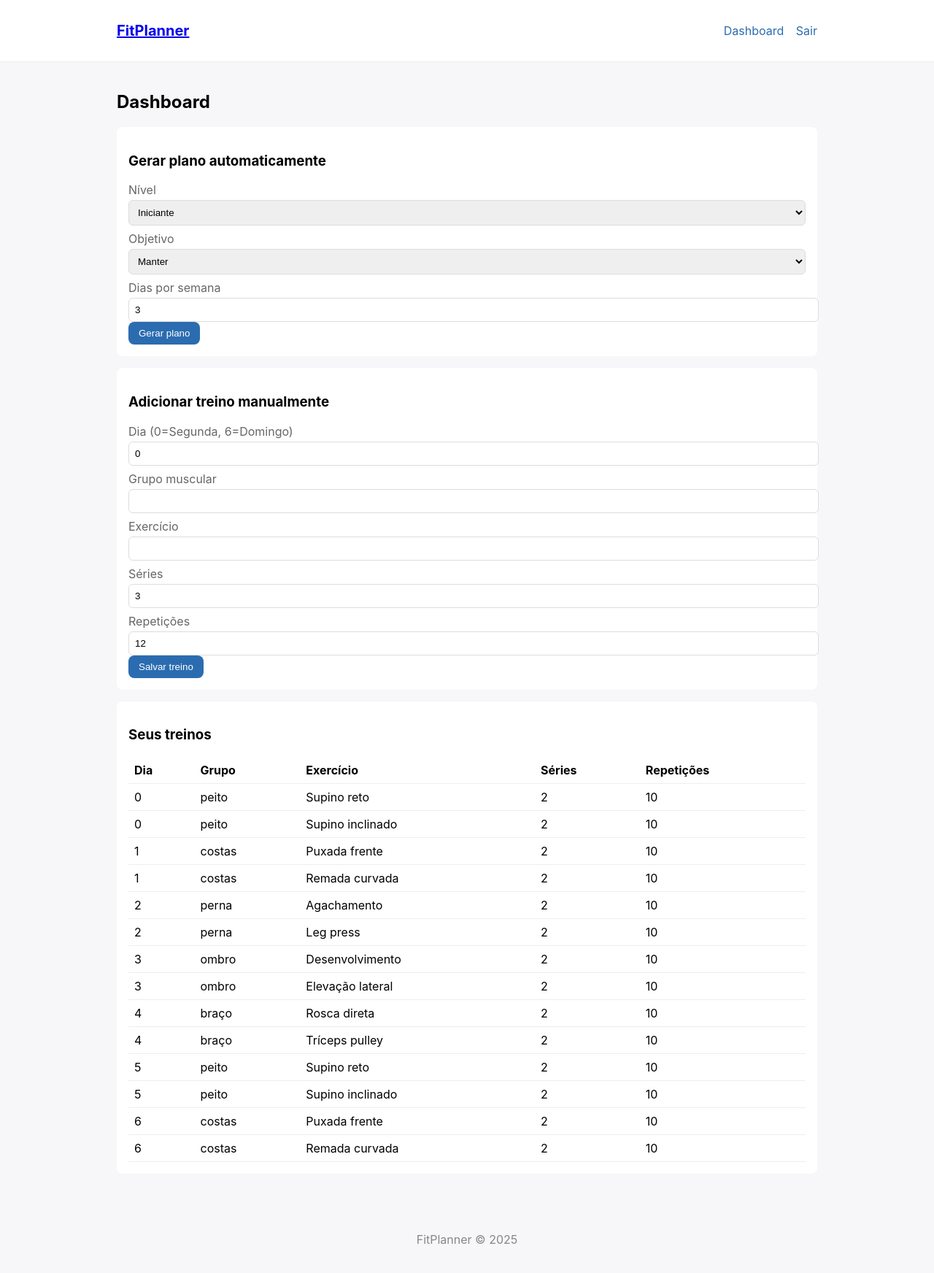
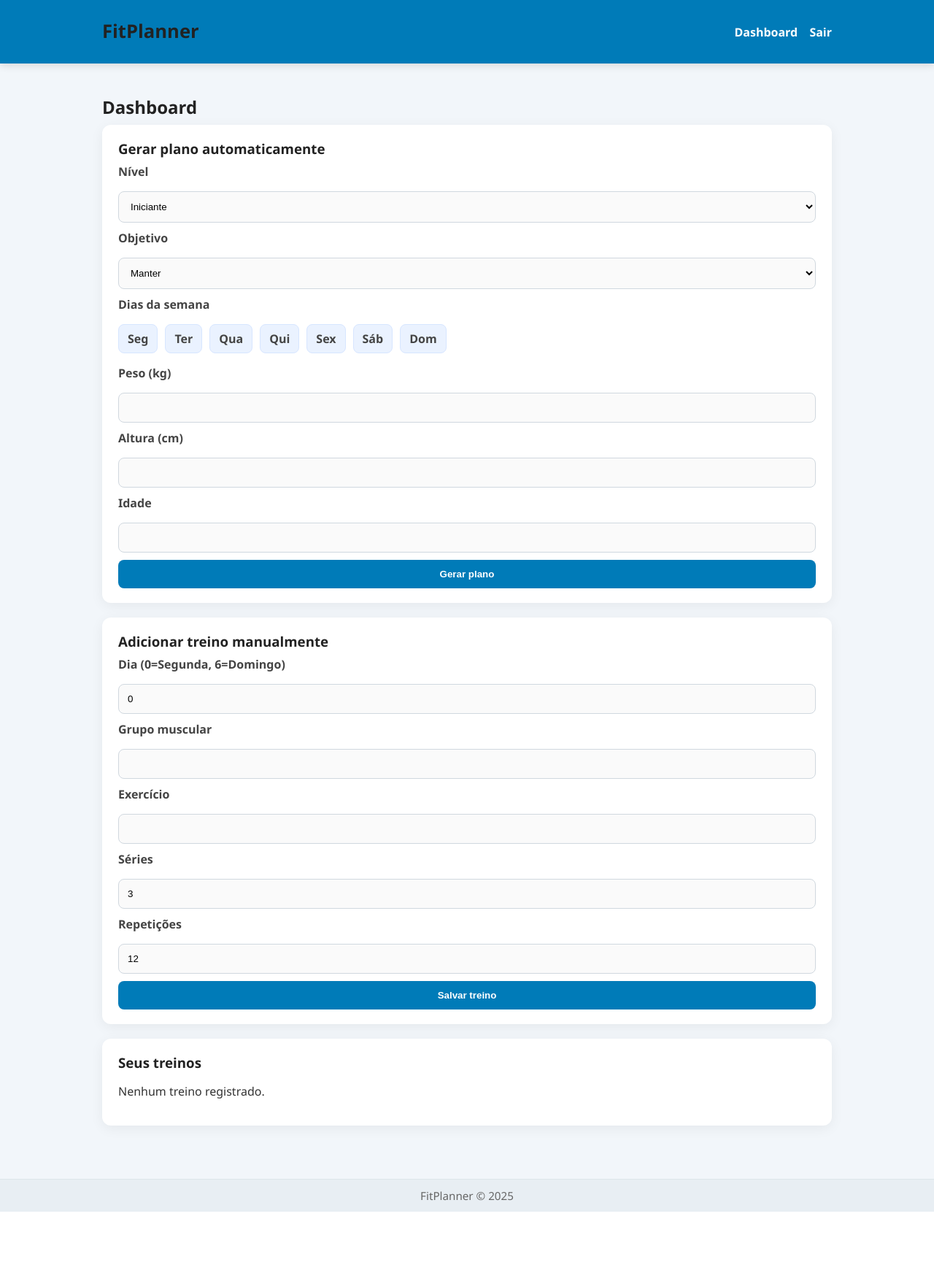
Before and after one commit to JoaoVictor-11/FitPlanner, a Flask app: page /dashboard in a window 1280 px wide. Shown: the whole page at 73% size. After the commit the page ends 1660 px from the top, so only its background shows below. Run offline with Flask 3, Linux system fonts and the light colour scheme; a user stored in the database is signed in.

Commit message:
Implementa ajustes gerais no projeto, incluindo melhorias no fluxo do catálogo, organização do código e correções menores.

```diff
--- a/app.py
+++ b/app.py
@@ -1,147 +1,192 @@
 from flask import Flask, render_template, request, redirect, url_for, flash
 from flask_sqlalchemy import SQLAlchemy
-from flask_login import LoginManager, login_user, login_required, logout_user, current_user, UserMixin
-from werkzeug.security import generate_password_hash, check_password_hash
+from flask_login import LoginManager, UserMixin, login_user, logout_user, login_required, current_user
 import os
 
 app = Flask(__name__)
-app.config['SECRET_KEY'] = os.environ.get('FITPLANNER_SECRET', 'troque_esta_chave_para_producao')
+app.config['SECRET_KEY'] = 'segredo_super_secreto'
 app.config['SQLALCHEMY_DATABASE_URI'] = 'sqlite:///fitplanner.db'
 app.config['SQLALCHEMY_TRACK_MODIFICATIONS'] = False
 
 db = SQLAlchemy(app)
-login_manager = LoginManager(app)
-login_manager.login_view = 'login'
+login = LoginManager(app)
+login.login_view = "login"
 
-class User(UserMixin, db.Model):
-    __tablename__ = 'usuarios'
+# ============================
+# MODELOS DO BANCO
+# ============================
+
+class User(db.Model, UserMixin):
     id = db.Column(db.Integer, primary_key=True)
-    nome = db.Column(db.String(150), nullable=False)
-    email = db.Column(db.String(150), unique=True, nullable=False)
-    senha_hash = db.Column(db.String(150), nullable=False)
-
-    def set_password(self, senha):
-        self.senha_hash = generate_password_hash(senha)
-
-    def check_password(self, senha):
-        return check_password_hash(self.senha_hash, senha)
+    nome = db.Column(db.String(100))
+    email = db.Column(db.String(120), unique=True)
+    senha = db.Column(db.String(120))
 
 class Treino(db.Model):
-    __tablename__ = 'treinos'
     id = db.Column(db.Integer, primary_key=True)
-    user_id = db.Column(db.Integer, db.ForeignKey('usuarios.id'), nullable=False)
-    dias_semana_id = db.Column(db.Integer, nullable=False)
-    grupo_muscular = db.Column(db.String(100), nullable=False)
-    exercicio = db.Column(db.String(200), nullable=False)
-    series = db.Column(db.Integer, nullable=False)
-    repeticoes = db.Column(db.Integer, nullable=False)
-    usuario = db.relationship('User', backref=db.backref('treinos', lazy=True))
+    user_id = db.Column(db.Integer, db.ForeignKey("user.id"))
+    dias_semana_id = db.Column(db.Integer)
+    grupo_muscular = db.Column(db.String(120))
+    exercicio = db.Column(db.String(120))
+    series = db.Column(db.Integer)
+    repeticoes = db.Column(db.Integer)
 
-@login_manager.user_loader
+@login.user_loader
 def load_user(user_id):
     return User.query.get(int(user_id))
 
-def gerar_recomendacao(perfil):
-    planos = []
-    nivel = perfil.get('nivel', 'iniciante')
-    objetivo = perfil.get('objetivo', 'manter')
-    dias = int(perfil.get('dias_por_semana', 3))
-    base_exercicios = {
-        'peito': ['Supino reto', 'Supino inclinado', 'Flexão de braço'],
-        'costas': ['Puxada frente', 'Remada curvada', 'Levantamento terra (leve)'],
-        'perna': ['Agachamento', 'Leg press', 'Avanço'],
-        'ombro': ['Desenvolvimento', 'Elevação lateral'],
-        'braco': ['Rosca direta', 'Tríceps pulley']
-    }
-    grupos = list(base_exercicios.keys())
-    for d in range(dias):
-        grupo = grupos[d % len(grupos)]
-        for ex in base_exercicios[grupo][:2]:
-            series = 3 if nivel == 'intermediario' else (2 if nivel == 'iniciante' else 4)
-            repeticoes = 12 if objetivo == 'hipertrofia' else (15 if objetivo == 'resistencia' else 10)
-            planos.append({
-                'dias_semana_id': d, 'grupo_muscular': grupo, 'exercicio': ex,
-                'series': series, 'repeticoes': repeticoes
-            })
-    return planos
+# ============================
+# ROTAS
+# ============================
 
-@app.route('/')
+@app.route("/")
 def index():
-    return render_template('index.html')
+    return render_template("index.html")
 
-@app.route('/register', methods=['GET','POST'])
-def register():
-    if request.method == 'POST':
-        nome = request.form['nome']
-        email = request.form['email']
-        senha = request.form['senha']
-        if User.query.filter_by(email=email).first():
-            flash('E-mail já cadastrado.', 'warning')
-            return redirect(url_for('register'))
-        user = User(nome=nome, email=email)
-        user.set_password(senha)
-        db.session.add(user)
-        db.session.commit()
-        flash('Conta criada com sucesso. Faça login.', 'success')
-        return redirect(url_for('login'))
-    return render_template('register.html')
+# ---------- LOGIN ----------
+@app.route("/login", methods=["GET", "POST"])
+def login():
+    if request.method == "POST":
+        email = request.form["email"]
+        senha = request.form["senha"]
 
-@app.route('/login', methods=['GET','POST'])
-def login():
-    if request.method == 'POST':
-        email = request.form['email']
-        senha = request.form['senha']
         user = User.query.filter_by(email=email).first()
-        if not user or not user.check_password(senha):
-            flash('Credenciais inválidas.', 'danger')
-            return redirect(url_for('login'))
-        login_user(user)
-        return redirect(url_for('dashboard'))
-    return render_template('login.html')
 
-@app.route('/logout')
+        if user and user.senha == senha:
+            login_user(user)
+            flash("Login realizado com sucesso!", "success")
+            return redirect(url_for("dashboard"))
+        else:
+            flash("Email ou senha incorretos!", "error")
+
+    return render_template("login.html")
+
+# ---------- LOGOUT ----------
+@app.route("/logout")
 @login_required
 def logout():
     logout_user()
-    flash('Desconectado com sucesso.', 'info')
-    return redirect(url_for('index'))
+    flash("Você saiu da conta.", "info")
+    return redirect(url_for("index"))
 
-@app.route('/dashboard', methods=['GET','POST'])
+# ---------- REGISTRO ----------
+@app.route("/register", methods=["GET", "POST"])
+def register():
+    if request.method == "POST":
+        nome = request.form["nome"]
+        email = request.form["email"]
+        senha = request.form["senha"]
+
+        user = User.query.filter_by(email=email).first()
+        if user:
+            flash("Este email já está cadastrado!", "error")
+            return redirect(url_for("register"))
+
+        novo = User(nome=nome, email=email, senha=senha)
+        db.session.add(novo)
+        db.session.commit()
+
+        flash("Conta criada com sucesso!", "success")
+        return redirect(url_for("login"))
+
+    return render_template("register.html")
+
+# ---------- DASHBOARD ----------
+@app.route("/dashboard", methods=["GET", "POST"])
 @login_required
 def dashboard():
-    if request.method == 'POST' and request.form.get('action') == 'salvar_treino':
-        treino = Treino(
-            user_id=current_user.id,
-            dias_semana_id=int(request.form['dias_semana_id']),
-            grupo_muscular=request.form['grupo_muscular'],
-            exercicio=request.form['exercicio'],
-            series=int(request.form['series']),
-            repeticoes=int(request.form['repeticoes'])
-        )
-        db.session.add(treino)
-        db.session.commit()
-        flash('Treino salvo!', 'success')
-        return redirect(url_for('dashboard'))
-    treinos = Treino.query.filter_by(user_id=current_user.id).order_by(Treino.dias_semana_id).all()
-    return render_template('dashboard.html', treinos=treinos)
 
-@app.route('/gerar_plano', methods=['POST'])
+    # Salvando treino manualmente
+    if request.method == "POST":
+        if request.form.get("action") == "salvar_treino":
+
+            t = Treino(
+                user_id=current_user.id,
+                dias_semana_id=int(request.form["dias_semana_id"]),
+                grupo_muscular=request.form["grupo_muscular"],
+                exercicio=request.form["exercicio"],
+                series=int(request.form["series"]),
+                repeticoes=int(request.form["repeticoes"])
+            )
+            db.session.add(t)
+            db.session.commit()
+
+            flash("Treino salvo!", "success")
+            return redirect(url_for("dashboard"))
+
+    treinos = Treino.query.filter_by(user_id=current_user.id).all()
+
+    return render_template("dashboard.html", treinos=treinos)
+
+# ---------- GERADOR DE TREINO AUTOMÁTICO ----------
+@app.route("/gerar_plano", methods=["POST"])
 @login_required
 def gerar_plano():
-    perfil = {
-        'nivel': request.form.get('nivel', 'iniciante'),
-        'objetivo': request.form.get('objetivo', 'manter'),
-        'dias_por_semana': request.form.get('dias_por_semana', 3)
+
+    nivel = request.form["nivel"]
+    objetivo = request.form["objetivo"]
+    dias = request.form.getlist("dias")
+    peso = request.form["peso"]
+    altura = request.form["altura"]
+    idade = request.form["idade"]
+
+    if not dias:
+        flash("Selecione pelo menos um dia!", "error")
+        return redirect(url_for("dashboard"))
+
+    # Dados simples de exemplo — depois posso melhorar com tabelas e IA
+    plano_base = {
+        "Peito": ["Supino reto", "Supino inclinado", "Crucifixo"],
+        "Costas": ["Puxada alta", "Remada baixa", "Barra fixa"],
+        "Pernas": ["Agachamento", "Leg press", "Cadeira extensora"],
+        "Ombro": ["Desenvolvimento", "Elevação lateral"],
+        "Bíceps": ["Rosca direta", "Rosca alternada"],
+        "Tríceps": ["Tríceps corda", "Paralelas"]
     }
-    sugestoes = gerar_recomendacao(perfil)
-    for s in sugestoes:
-        treino = Treino(user_id=current_user.id, **s)
-        db.session.add(treino)
+
+    # Limpando plano anterior
+    Treino.query.filter_by(user_id=current_user.id).delete()
+
+    # Distribuição
+    dias_lista = ["Seg", "Ter", "Qua", "Qui", "Sex", "Sáb", "Dom"]
+    mapa = [dias_lista.index(d) for d in dias]
+
+    grupos = list(plano_base.keys())
+    idx = 0
+
+    for dia in mapa:
+        grupo = grupos[idx % len(grupos)]
+        exercicios = plano_base[grupo]
+
+        for ex in exercicios:
+            novo = Treino(
+                user_id=current_user.id,
+                dias_semana_id=dia,
+                grupo_muscular=grupo,
+                exercicio=ex,
+                series=3,
+                repeticoes=12
+            )
+            db.session.add(novo)
+
+        idx += 1
+
     db.session.commit()
-    flash(f'{len(sugestoes)} exercícios gerados e salvos no seu perfil.', 'success')
-    return redirect(url_for('dashboard'))
 
-if __name__ == '__main__':
-    with app.app_context():
-        db.create_all()
+    flash("Plano gerado com sucesso!", "success")
+    return redirect(url_for("dashboard"))
+
+# ============================
+# INICIALIZAR BANCO
+# ============================
+if not os.path.exists("instance"):
+    os.makedirs("instance")
+
+with app.app_context():
+    db.create_all()
+
+# ============================
+# EXECUTAR APP
+# ============================
+if __name__ == "__main__":
     app.run(debug=True)
--- a/requirements.txt
+++ b/requirements.txt
@@ -2,3 +2,7 @@ Flask==2.2.5
 Flask-Login==0.6.2
 Flask-SQLAlchemy==3.0.5
 Werkzeug==2.2.3
+Flask-WTF==1.2.1
+python-dotenv==1.0.1
+gunicorn==21.2.0
+email-validator==2.1.0.post1
--- a/static/style.css
+++ b/static/style.css
@@ -1 +1,257 @@
-:root{--bg:#f7f7f9;--accent:#2b6cb0;--muted:#666}body{font-family:Inter,system-ui;-apple-system,'Segoe UI',Roboto,'Helvetica Neue',Arial;background:var(--bg);margin:0}.container{max-width:960px;margin:0 auto;padding:20px}.topbar{background:#fff;border-bottom:1px solid #eee}.topbar .container{display:flex;align-items:center;justify-content:space-between}.topbar h1{margin:10px 0;font-size:20px}.topbar nav a{margin-left:12px;text-decoration:none;color:var(--accent)}.hero{padding:40px;text-align:center;background:linear-gradient(90deg,#fff,#f4f8ff);border-radius:8px}.btn{display:inline-block;padding:8px 14px;border-radius:8px;background:var(--accent);color:#fff;text-decoration:none;border:none;cursor:pointer}.btn.ghost{background:transparent;color:var(--accent);border:1px solid var(--accent)}.card{background:#fff;padding:16px;border-radius:8px;margin-top:16px}label{display:block;margin-top:8px;color:var(--muted)}input,select{width:100%;padding:8px;margin-top:4px;border-radius:6px;border:1px solid #ddd}.table{width:100%;border-collapse:collapse;margin-top:8px}.table th,.table td{padding:8px;border-bottom:1px solid #eee;text-align:left}.flashes{list-style:none;padding:0}.flash{padding:8px;margin:8px 0;border-radius:6px}.flash.success{background:#e6ffed;border:1px solid #b7f0c3}.flash.warning{background:#fff9e6;border:1px solid #ffe3a8}.flash.danger{background:#ffe6e6;border:1px solid #ffb3b3}.footer{padding:16px;text-align:center;color:#888;margin-top:24px}
+/* ======================= */
+/* ===== ESTILO GERAL ==== */
+/* ======================= */
+body {
+    font-family: 'Segoe UI', Tahoma, Geneva, Verdana, sans-serif;
+    background: #f2f6fa;
+    margin: 0;
+    padding: 0;
+    color: #333;
+}
+
+h1, h2, h3 {
+    color: #222;
+    margin: 0 0 8px 0;
+}
+
+/* ======================= */
+/* ===== CONTAINER ======= */
+/* ======================= */
+.container {
+    max-width: 1000px;
+    margin: 0 auto;
+    padding: 0 18px;
+}
+
+/* ======================= */
+/* ===== CABEÇALHO ======= */
+/* ======================= */
+.topbar {
+    background: #007bb8;
+    color: #fff;
+    padding: 18px 0;
+    box-shadow: 0 3px 10px rgba(0,0,0,0.12);
+}
+
+.topbar .container {
+    display: flex;
+    align-items: center;
+    justify-content: space-between;
+    gap: 12px;
+}
+
+.topbar h1 a {
+    color: inherit;
+    text-decoration: none;
+    font-size: 1.6rem;
+    font-weight: 700;
+}
+
+.topbar nav a {
+    color: inherit;
+    text-decoration: none;
+    margin-left: 12px;
+    font-weight: 600;
+}
+
+.topbar nav a.highlight {
+    background: rgba(255,255,255,0.12);
+    padding: 8px 12px;
+    border-radius: 8px;
+}
+
+/* ======================= */
+/* ===== CONTEÚDO ======== */
+/* ======================= */
+main.container {
+    padding: 25px 18px;
+    margin-top: 18px;
+}
+
+/* Cartões de conteúdo */
+.card {
+    background: #ffffff;
+    padding: 20px 22px;
+    margin-bottom: 20px;
+    border-radius: 12px;
+    box-shadow: 0 4px 18px rgba(0,0,0,0.06);
+}
+
+/* ======================= */
+/* ===== FORMULÁRIOS ===== */
+/* ======================= */
+form {
+    display: flex;
+    flex-direction: column;
+    gap: 10px;
+}
+
+.form-grid {
+    display: grid;
+    grid-template-columns: repeat(auto-fit,minmax(220px,1fr));
+    gap: 12px;
+    align-items: end;
+}
+
+.form-grid .full {
+    grid-column: 1 / -1;
+}
+
+label {
+    font-weight: 600;
+    color: #444;
+    margin-bottom: 6px;
+    display: block;
+}
+
+input[type="text"],
+input[type="email"],
+input[type="password"],
+input[type="number"],
+select {
+    padding: 12px;
+    border-radius: 8px;
+    border: 1px solid #d0d8df;
+    background: #fafafa;
+    transition: border-color .18s, box-shadow .18s;
+    width: 100%;
+    box-sizing: border-box;
+}
+
+input:focus, select:focus {
+    outline: none;
+    border-color: #007bb8;
+    box-shadow: 0 0 6px rgba(0,123,184,0.18);
+    background: #fff;
+}
+
+/* ======================= */
+/* ===== BOTÕES ========== */
+/* ======================= */
+.btn {
+    padding: 12px 16px;
+    background: #007bb8;
+    color: #fff;
+    border: none;
+    border-radius: 8px;
+    font-weight: 700;
+    cursor: pointer;
+    text-decoration: none;
+    display: inline-block;
+    text-align: center;
+    transition: transform .08s ease, background .12s ease;
+}
+
+.btn:hover { transform: translateY(-1px); background: #006a9c; }
+
+.btn.ghost {
+    background: transparent;
+    color: #007bb8;
+    border: 2px solid #007bb8;
+}
+
+.btn.ghost:hover {
+    background: #007bb8;
+    color: #fff;
+}
+
+/* ======================= */
+/* ===== FLASHES ========= */
+/* ======================= */
+.flash-container { margin-bottom: 12px; }
+
+.flashes, .flash-container { list-style: none; padding: 0; margin: 0; }
+
+.flash {
+    padding: 10px 14px;
+    border-radius: 8px;
+    margin-bottom: 8px;
+    font-weight: 600;
+}
+
+.flash.success { background: #e6f6ea; color: #18662a; }
+.flash.warning { background: #fff4e5; color: #6a4b00; }
+.flash.danger, .flash.error { background: #fdecea; color: #7a1f1f; }
+.flash.info { background: #e8f4ff; color: #0d4f6c; }
+
+/* ======================= */
+/* ===== TABELAS ========= */
+/* ======================= */
+.table {
+    width: 100%;
+    border-collapse: collapse;
+    margin-top: 10px;
+    font-size: 0.95rem;
+}
+
+.table thead th {
+    background: #007bb8;
+    color: #fff;
+    padding: 10px;
+    text-align: left;
+}
+
+.table tbody td {
+    padding: 10px;
+    border-top: 1px solid #eef3f6;
+    background: #fff;
+}
+
+.table tbody tr:nth-child(even) td {
+    background: #f7fbff;
+}
+
+/* ======================= */
+/* ===== DIAS DA SEMANA === */
+/* ======================= */
+.dias-semana {
+    display: flex;
+    gap: 10px;
+    flex-wrap: wrap;
+    align-items: center;
+}
+
+.dias-semana input[type="checkbox"] { display: none; }
+
+.dias-semana label {
+    background: #eaf2ff;
+    padding: 8px 12px;
+    border-radius: 8px;
+    cursor: pointer;
+    font-weight: 600;
+    border: 1px solid #d7e6ff;
+    transition: background .12s, transform .08s;
+}
+
+.dias-semana label:hover { transform: translateY(-2px); }
+
+.dias-semana input[type="checkbox"]:checked + label {
+    background: #6ee06b;
+    color: #fff;
+    border-color: #53b943;
+}
+
+/* ======================= */
+/* ===== FOOTER ========== */
+/* ======================= */
+.footer {
+    text-align: center;
+    padding: 12px;
+    margin-top: 28px;
+    background: #e8eef3;
+    color: #666;
+    font-size: 0.95rem;
+    border-top: 1px solid #dde6ea;
+}
+
+/* ======================= */
+/* ===== RESPONSIVO ====== */
+/* ======================= */
+@media (max-width: 720px) {
+    .topbar .container { flex-direction: column; align-items: flex-start; gap: 12px; }
+    .form-grid { grid-template-columns: 1fr; }
+    .table thead { display: none; }
+    .table tbody td { display: block; width: 100%; box-sizing: border-box; }
+    .table tbody tr { margin-bottom: 12px; display: block; border: 1px solid #eef3f6; border-radius: 8px; overflow: hidden; }
+    .table tbody td { padding: 10px 12px; }
+}
--- a/templates/dashboard.html
+++ b/templates/dashboard.html
@@ -1,31 +1,111 @@
-{% extends 'base.html' %}
+{% extends "base.html" %}
 {% block content %}
+
 <h2>Dashboard</h2>
-<section class='card'>
+
+<!-- GERAR PLANO AUTOMÁTICO -->
+<section class="card">
   <h3>Gerar plano automaticamente</h3>
-  <form method='post' action='{{ url_for('gerar_plano') }}'>
-    <label>Nível</label><select name='nivel'><option value='iniciante'>Iniciante</option><option value='intermediario'>Intermediário</option><option value='avancado'>Avançado</option></select>
-    <label>Objetivo</label><select name='objetivo'><option value='manter'>Manter</option><option value='hipertrofia'>Hipertrofia</option><option value='resistencia'>Resistência</option></select>
-    <label>Dias por semana</label><input name='dias_por_semana' type='number' min='1' max='6' value='3'>
-    <button class='btn' type='submit'>Gerar plano</button>
+
+  <form method="post" action="{{ url_for('gerar_plano') }}">
+
+    <label>Nível</label>
+    <select name="nivel">
+      <option value="iniciante">Iniciante</option>
+      <option value="intermediario">Intermediário</option>
+      <option value="avancado">Avançado</option>
+    </select>
+
+    <label>Objetivo</label>
+    <select name="objetivo">
+      <option value="manter">Manter</option>
+      <option value="hipertrofia">Hipertrofia</option>
+      <option value="resistencia">Resistência</option>
+    </select>
+
+    <label>Dias da semana</label>
+    <div class="dias-semana">
+      <input type="checkbox" id="seg" name="dias" value="Seg"><label for="seg">Seg</label>
+      <input type="checkbox" id="ter" name="dias" value="Ter"><label for="ter">Ter</label>
+      <input type="checkbox" id="qua" name="dias" value="Qua"><label for="qua">Qua</label>
+      <input type="checkbox" id="qui" name="dias" value="Qui"><label for="qui">Qui</label>
+      <input type="checkbox" id="sex" name="dias" value="Sex"><label for="sex">Sex</label>
+      <input type="checkbox" id="sab" name="dias" value="Sáb"><label for="sab">Sáb</label>
+      <input type="checkbox" id="dom" name="dias" value="Dom"><label for="dom">Dom</label>
+    </div>
+
+    <label>Peso (kg)</label>
+    <input type="number" name="peso" step="0.1">
+
+    <label>Altura (cm)</label>
+    <input type="number" name="altura" step="1">
+
+    <label>Idade</label>
+    <input type="number" name="idade">
+
+    <button class="btn" type="submit">Gerar plano</button>
   </form>
 </section>
-<section class='card'>
+
+<!-- ADICIONAR TREINO MANUALMENTE -->
+<section class="card">
   <h3>Adicionar treino manualmente</h3>
-  <form method='post'>
-    <input type='hidden' name='action' value='salvar_treino'>
-    <label>Dia (0=Segunda, 6=Domingo)</label><input name='dias_semana_id' type='number' min='0' max='6' value='0'>
-    <label>Grupo muscular</label><input name='grupo_muscular' required>
-    <label>Exercício</label><input name='exercicio' required>
-    <label>Séries</label><input name='series' type='number' min='1' value='3'>
-    <label>Repetições</label><input name='repeticoes' type='number' min='1' value='12'>
-    <button class='btn' type='submit'>Salvar treino</button>
+
+  <form method="post">
+    <input type="hidden" name="action" value="salvar_treino">
+
+    <label>Dia (0=Segunda, 6=Domingo)</label>
+    <input type="number" name="dias_semana_id" min="0" max="6" value="0">
+
+    <label>Grupo muscular</label>
+    <input type="text" name="grupo_muscular" required>
+
+    <label>Exercício</label>
+    <input type="text" name="exercicio" required>
+
+    <label>Séries</label>
+    <input type="number" name="series" min="1" value="3">
+
+    <label>Repetições</label>
+    <input type="number" name="repeticoes" min="1" value="12">
+
+    <button class="btn" type="submit">Salvar treino</button>
   </form>
 </section>
-<section class='card'>
+
+<!-- LISTAGEM DOS TREINOS -->
+<section class="card">
   <h3>Seus treinos</h3>
+
   {% if treinos %}
-  <table class='table'><thead><tr><th>Dia</th><th>Grupo</th><th>Exercício</th><th>Séries</th><th>Repetições</th></tr></thead><tbody>{% for t in treinos %}<tr><td>{{t.dias_semana_id}}</td><td>{{t.grupo_muscular}}</td><td>{{t.exercicio}}</td><td>{{t.series}}</td><td>{{t.repeticoes}}</td></tr>{% endfor %}</tbody></table>
-  {% else %}<p>Nenhum treino registrado.</p>{% endif %}
+    {% set dias_semana = ['Segunda', 'Terça', 'Quarta', 'Quinta', 'Sexta', 'Sábado', 'Domingo'] %}
+
+    <table class="table">
+      <thead>
+        <tr>
+          <th>Dia</th>
+          <th>Grupo</th>
+          <th>Exercício</th>
+          <th>Séries</th>
+          <th>Repetições</th>
+        </tr>
+      </thead>
+      <tbody>
+        {% for t in treinos %}
+          <tr>
+            <td>{{ dias_semana[t.dias_semana_id] }}</td>
+            <td>{{ t.grupo_muscular }}</td>
+            <td>{{ t.exercicio }}</td>
+            <td>{{ t.series }}</td>
+            <td>{{ t.repeticoes }}</td>
+          </tr>
+        {% endfor %}
+      </tbody>
+    </table>
+
+  {% else %}
+    <p>Nenhum treino registrado.</p>
+  {% endif %}
 </section>
+
 {% endblock %}
```
Also changed, not shown: templates/base.html (+23 -15 lines), templates/index.html (+8 -5 lines), templates/login.html (+12 -5 lines), templates/register.html (+15 -6 lines), instance/fitplanner.db (added).
